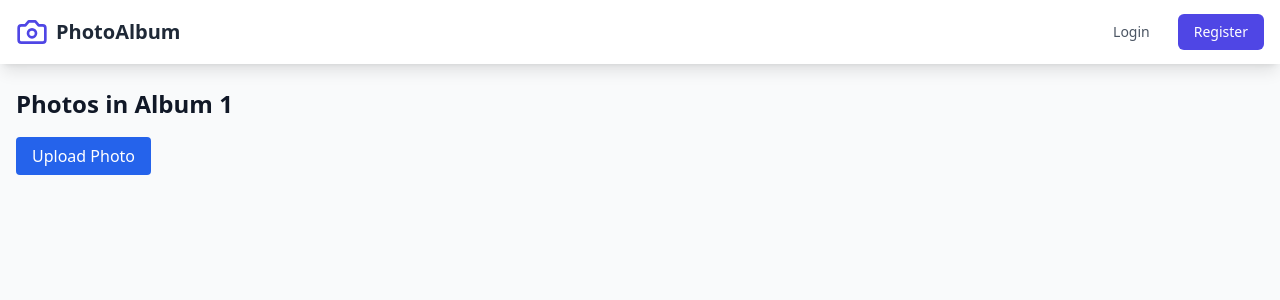
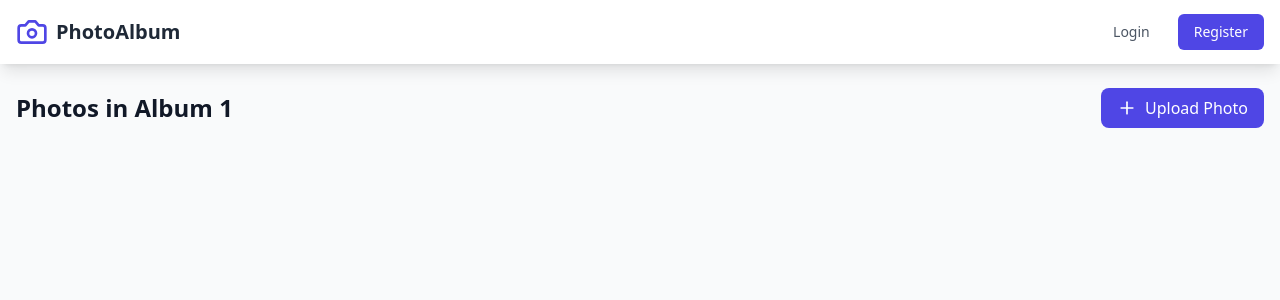
Before and after one commit to lightmon233/Memento, a React (Vite) app in the folder frontend/: page /albums/1 in a window 1280 px wide. Shown: the top 300 px of the page. Built offline with nearby package versions, Linux system fonts and the light colour scheme.

Commit message:
Unify the album and photo interface design

```diff
--- a/frontend/src/pages/PhotoGridView.tsx
+++ b/frontend/src/pages/PhotoGridView.tsx
@@ -2,6 +2,7 @@ import React, { useState, useEffect } from 'react';
 import { useParams } from 'react-router-dom';
 import { PhotoGrid } from '../components/PhotoGrid';
 import { Photo } from '../types';
+import { Plus } from 'lucide-react';
 
 export const PhotoGridView: React.FC = () => {
   const { id } = useParams<{ id: string }>();
@@ -78,12 +79,14 @@ export const PhotoGridView: React.FC = () => {
 
   return (
     <div>
-      <h1 className="text-2xl font-bold text-gray-900 mb-6">Photos in Album {id}</h1>
-      <div className="mb-4">
+      <div className="flex justify-between items-center mb-6">
+        <h1 className="text-2xl font-bold text-gray-900">Photos in Album {id}</h1>
+        <div>
           <label
-          className="bg-blue-600 text-white px-4 py-2 rounded cursor-pointer hover:bg-blue-700"
             htmlFor="photoUpload"
+            className="flex items-center px-4 py-2 bg-indigo-600 text-white rounded-lg hover:bg-indigo-700 cursor-pointer"
           >
+            <Plus className="h-5 w-5 mr-2" />
             {uploading ? "Uploading..." : "Upload Photo"}
           </label>
           <input
@@ -93,6 +96,7 @@ export const PhotoGridView: React.FC = () => {
             className="hidden"
             onChange={handleFileUpload}
           />
+        </div>
       </div>
       <PhotoGrid
         photos={photos}
```
Lines whose indentation alone changed are shown as unchanged.
